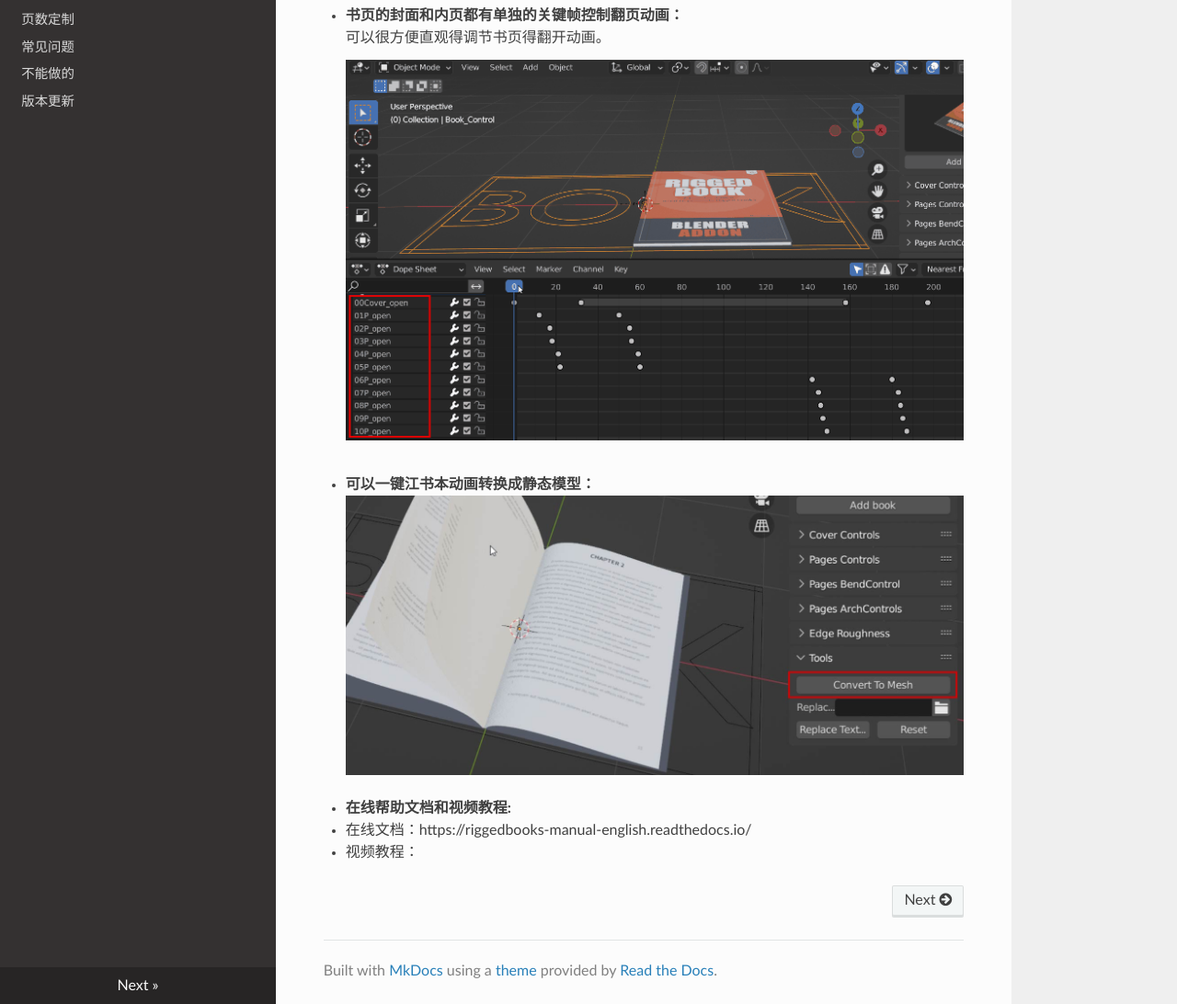
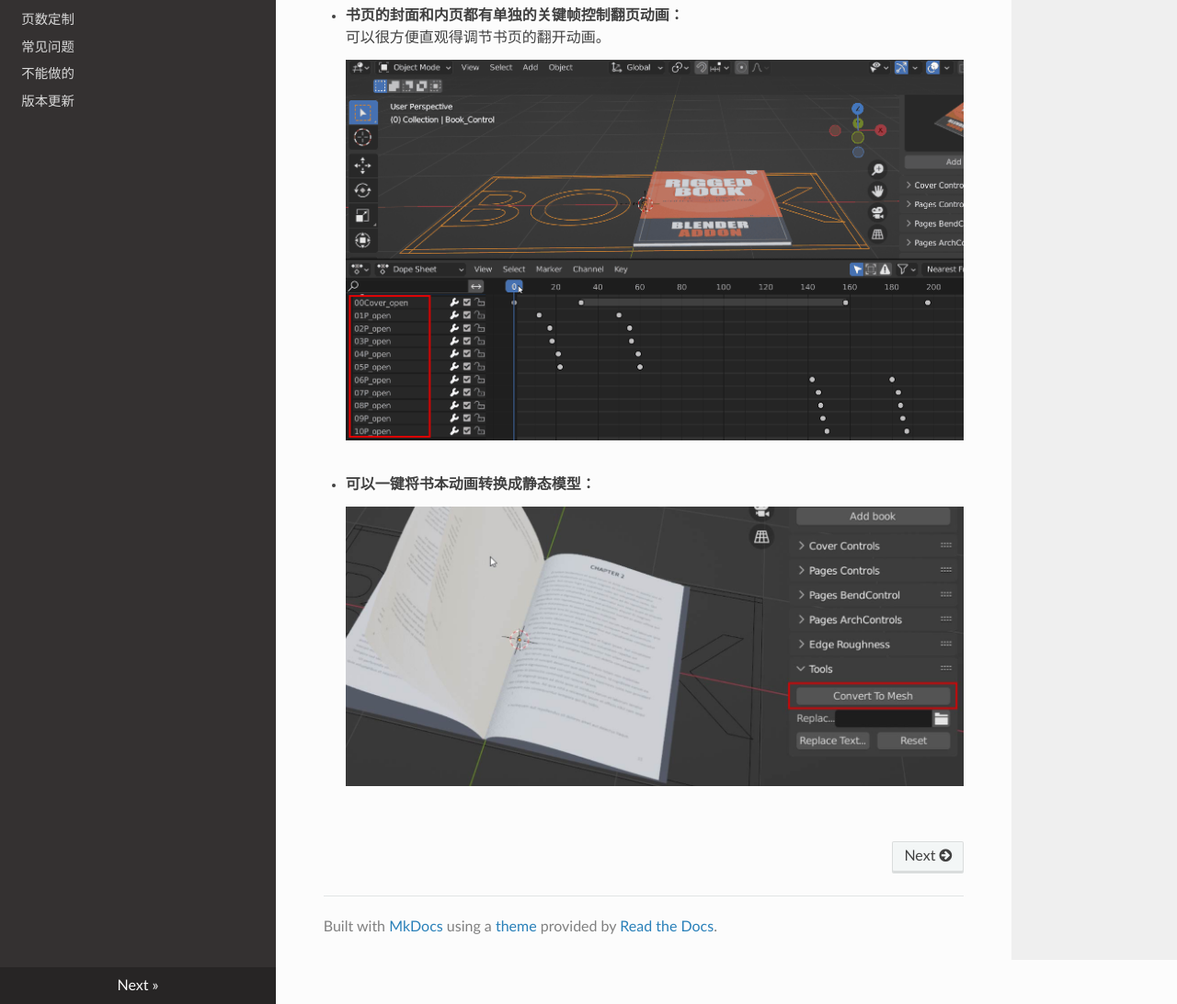
Before and after one commit to LiuRan89/Riggedbooks-manual-chinese, an MkDocs documentation site: the page built from docs/index.md, in a window 1280 px wide and 1400 px high, scrolled down 5121 px. Shown: the part 308-1400 px from the top of the window at 92% size. Built offline with MkDocs 1.6.1, drawn with Linux system fonts in a browser that asks for light colours; nearby versions of some CDN libraries.

Commit message:
Update index.md

```diff
--- a/docs/index.md
+++ b/docs/index.md
@@ -48,16 +48,9 @@
  ![](image/边缘破损.gif)
   <br/>
 - **书页的封面和内页都有单独的关键帧控制翻页动画：**
-可以很方便直观得调节书页得翻开动画。
+可以很方便直观得调节书页的翻开动画。
  ![](image/关键帧.gif)
   <br/>
-- **可以一键江书本动画转换成静态模型：**
+- **可以一键将书本动画转换成静态模型：**
  ![](image/一键转换.jpg)
  <br/>
-
-
-
-- **在线帮助文档和视频教程:**
-- 在线文档：https://riggedbooks-manual-english.readthedocs.io/
-- 视频教程：
-  <br/>
```
